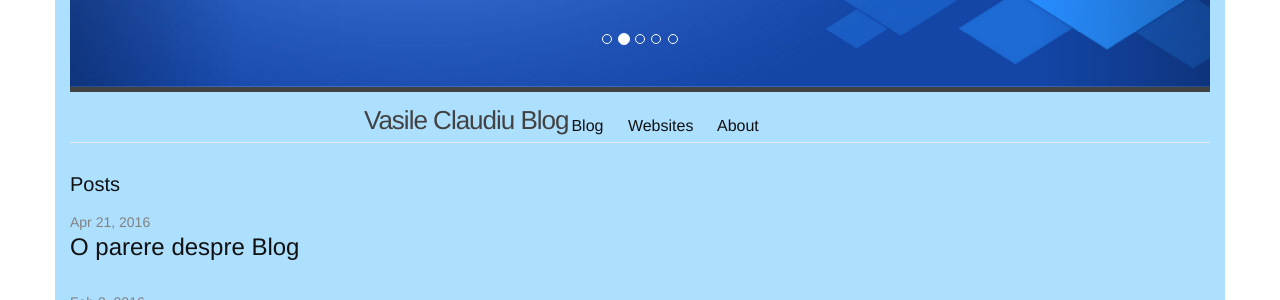
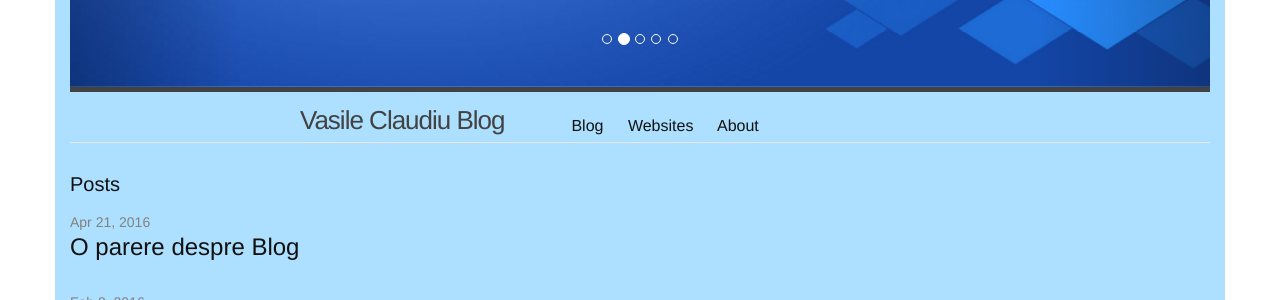
Before and after one commit to VasileClaudiu/blog, a Jekyll site: the page built from index.html, in a window 1280 px wide. Shown: the part 305-605 px from the top of the page. Built offline with Jekyll 4.4.1, drawn with Linux system fonts in a browser that asks for light colours.

Commit message:
blog initial with bootstrap and settings

```diff
--- a/css/main.scss
+++ b/css/main.scss
@@ -61,8 +61,8 @@
 
 #header {
 	width: 76%;
-	height: 50%;
-	padding: 0 5%;
+	height: auto;
+	padding: 0 5% 0 0;
 	transition: ease-in-out 500ms;
 	position: fixed;
 	z-index: 50;
@@ -76,8 +76,8 @@
 }
 .schimb {
 	width: 76%;
-	height: 50%;
-	padding: 0 5%;
+	height: auto;
+	padding: 0 5% 0 0;
 	transition: ease-in-out 500ms;
 	position: fixed;
 	z-index: 50;
```
